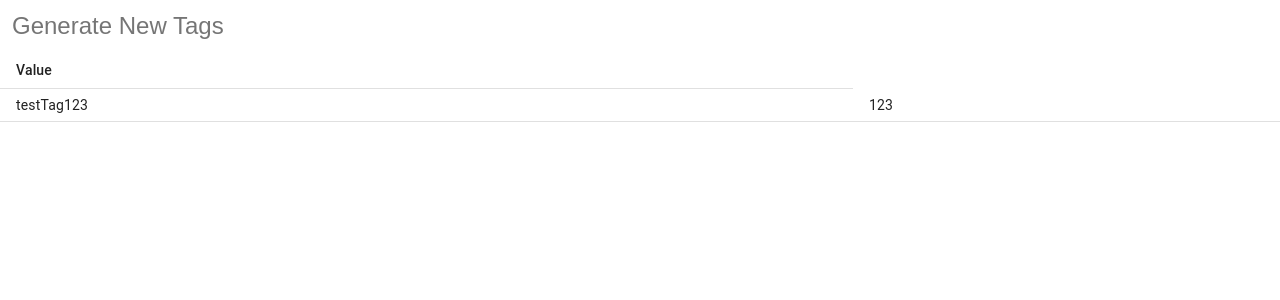
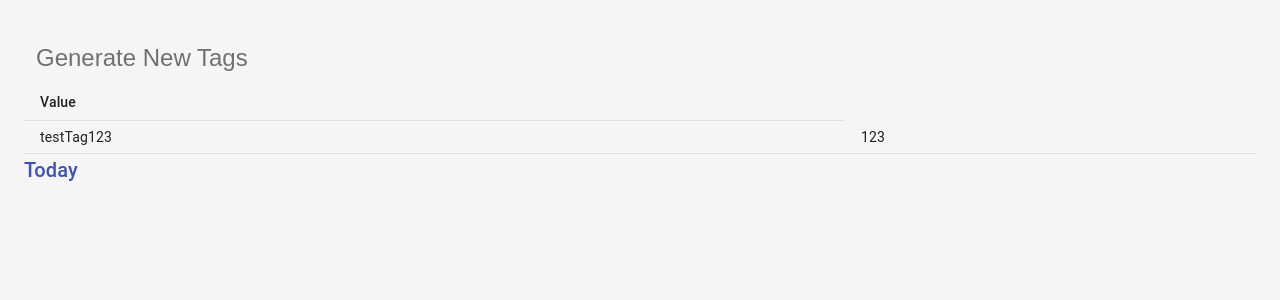
Before and after one commit to cowen314/hwi_template, a React (Create React App) app in the folder source/ui/web/react-app/: page / in a window 1280 px wide. Shown: the top 300 px of the page. Built offline with nearby package versions, Linux system fonts and the light colour scheme; no server answers.

Commit message:
link socket into graph component, change composition

```diff
--- a/source/ui/web/react-app/package.json
+++ b/source/ui/web/react-app/package.json
@@ -14,6 +14,7 @@
     "@types/react": "^16.9.49",
     "@types/react-dom": "^16.9.8",
     "@types/recharts": "^1.8.16",
+    "@types/socket.io-client": "^1.4.34",
     "electron-is-dev": "^1.2.0",
     "plotly.js-basic-dist": "^1.55.2",
     "react": "^16.13.1",
--- a/source/ui/web/react-app/src/components/DataPipeline.tsx
+++ b/source/ui/web/react-app/src/components/DataPipeline.tsx
@@ -5,14 +5,104 @@ import TableBody from '@material-ui/core/TableBody';
 import TableCell from '@material-ui/core/TableCell';
 import TableHead from '@material-ui/core/TableHead';
 import TableRow from '@material-ui/core/TableRow';
-import { IconButton } from '@material-ui/core';
+import { Container, IconButton, makeStyles, useTheme } from '@material-ui/core';
 import { SocketType } from '../custom_type_declarations/common-types';
+import { ResponsiveContainer, LineChart, XAxis, YAxis, Label, Line } from 'recharts';
+import Title from '../dashboard/Title';
+import io from 'socket.io-client';
+// import { useStyles } from '../dashboard/Dashboard';
 
 // Goal: determine how to best pass frequently updating data/tags to React components,
 // where the components need to render a variable number of tags (e.g. in a dynamic list, graph, etc)
 
 // Option 1: using composition
 // Pass the data in as props
+
+const drawerWidth = 240;
+
+export const useStyles = makeStyles((theme) => ({
+    root: {
+      display: 'flex',
+    },
+    toolbar: {
+      paddingRight: 24, // keep right padding when drawer closed
+    },
+    toolbarIcon: {
+      display: 'flex',
+      alignItems: 'center',
+      justifyContent: 'flex-end',
+      padding: '0 8px',
+      ...theme.mixins.toolbar,
+    },
+    appBar: {
+      zIndex: theme.zIndex.drawer + 1,
+      transition: theme.transitions.create(['width', 'margin'], {
+        easing: theme.transitions.easing.sharp,
+        duration: theme.transitions.duration.leavingScreen,
+      }),
+    },
+    appBarShift: {
+      marginLeft: drawerWidth,
+      width: `calc(100% - ${drawerWidth}px)`,
+      transition: theme.transitions.create(['width', 'margin'], {
+        easing: theme.transitions.easing.sharp,
+        duration: theme.transitions.duration.enteringScreen,
+      }),
+    },
+    menuButton: {
+      marginRight: 36,
+    },
+    menuButtonHidden: {
+      display: 'none',
+    },
+    title: {
+      flexGrow: 1,
+    },
+    drawerPaper: {
+      position: 'relative',
+      whiteSpace: 'nowrap',
+      width: drawerWidth,
+      transition: theme.transitions.create('width', {
+        easing: theme.transitions.easing.sharp,
+        duration: theme.transitions.duration.enteringScreen,
+      }),
+    },
+    drawerPaperClose: {
+      overflowX: 'hidden',
+      transition: theme.transitions.create('width', {
+        easing: theme.transitions.easing.sharp,
+        duration: theme.transitions.duration.leavingScreen,
+      }),
+      width: theme.spacing(7),
+      [theme.breakpoints.up('sm')]: {
+        width: theme.spacing(9),
+      },
+    },
+    appBarSpacer: theme.mixins.toolbar,
+    content: {
+      backgroundColor:
+        // theme.palette.mode === 'light'
+        //   ? theme.palette.grey[100]
+        //   : theme.palette.grey[900],
+        theme.palette.grey[100],
+      flexGrow: 1,
+      height: '100vh',
+      overflow: 'auto',
+    },
+    container: {
+      paddingTop: theme.spacing(4),
+      paddingBottom: theme.spacing(4),
+    },
+    paper: {
+      padding: theme.spacing(2),
+      display: 'flex',
+      overflow: 'auto',
+      flexDirection: 'column',
+    },
+    fixedHeight: {
+      height: 240,
+    },
+}));
 
 function ValueTable(props : {tags : any}){  // FIXME
     return <>
@@ -54,36 +144,48 @@ function ValueTable(props : {tags : any}){  // FIXME
     </>
 }
 
-function updateBuffer() {
-
+function BufferedGraph(props: {socket: SocketType, socketEventName: string, lengths: number}) {
+    // TODO move the buffering logic to another component or entity that can be reused in other places where buffering is needed
+    const [bufferedData, setBufferedData] = useState({}); // dictionary(string, number[]))
+    useEffect(
+        () => props.socket.on(props.socketEventName, (data: any) => {  // FIXME switch the type of `data`
+            // concatenate the values in the dictionary with existing values in the buffer, removing old samples
+            Object.keys(data).forEach((key) => (bufferedData as any)[key].concatenate(data[key]));  // TODO rotate out any samples beyond given length
+            setBufferedData(bufferedData);
+    }));
+    return <>
+    <Graph data={bufferedData}/>
+    </>
 }
 
-function DataBuffers(props: {socket: SocketType}, socketEventName: string, lengths: BigInteger) {
-    const [bufferedData, setBufferedData] = useState({}); // dictionary(string, number[]))
-    // LEFT OFF HERE: when something happens (new tags data received), we need to update the buffers
-    // const newDataReceived = () => {
+// function DataBuffer(props: {socket: SocketType, socketEventName: string, lengths: BigInteger}) {
 
-    // };
-    useEffect(props.socket.on(socketEventName, (data: any) => {  // FIXME switch the type of `data`
-        // concatenate the values in the dictionary with existing values in the buffer, removing old samples
-        Object.keys(data).forEach((key) => (bufferedData as any)[key].concatenate(data[key]));  // TODO rotate out any samples beyond given length
-        setBufferedData(bufferedData);
-    }));
-}
+// }
 
-function Graph(props: {dataBuffers: JsxElement}) {
+function Graph(props: {data: any}) {
+    const theme = useTheme();
     // store the current values in buffers (part of this component's state)
     // when something happens, the buffers here get updated
     // don't think this can be compositional, because it actually has state
     // we _could_ pass a buffer component into this as a prop... yeah, let's do that
 
     // OK so I think?? I might need to use context here?
-    // LEFT OFF HERE: It seems like I need to "subscribe" to rerenders of the DataBuffers...
+
+    // Option 1: use context
+    // I would create a context,
+    // wrap the graph object in that context,
+    // then implement the graph so that it pulls from the context.
+    //
+
+    // Option 2: pass the databuffers piece of the state of the DataBuffers into this class
+    // is this possible without nesting this component directly in the data buffers component?
+    // could maybe get around direct nesting with generics
+
     return <React.Fragment>
         <Title>Today</Title>
         <ResponsiveContainer>
           <LineChart
-            data={data}
+            data={props.data}
             margin={{
               top: 16,
               right: 16,
@@ -92,7 +194,9 @@ function Graph(props: {dataBuffers: JsxElement}) {
             }}
           >
             <XAxis dataKey="time" stroke={theme.palette.text.secondary} />
+            {/* <XAxis /> */}
             <YAxis stroke={theme.palette.text.secondary}>
+            {/* <YAxis> */}
               <Label
                 angle={270}
                 position="left"
@@ -117,9 +221,11 @@ function Graph(props: {dataBuffers: JsxElement}) {
 
 
 export default function CompositionApproach() {
+    const classes = useStyles();
     const [tags, setTags] = useState({
         "testTag123": 123
     });
+    const socket = io.connect('http://localhost:5001');
     const setRandomTags = () => {
         // var test : Record<string, number> = {"test": 1};
         var test : any = {"test": 1}; // FIXME find appropriate type
@@ -128,10 +234,15 @@ export default function CompositionApproach() {
         }
         setTags(test);
     }
-    return <>
-    <IconButton onClick={setRandomTags}>Generate New Tags</IconButton>
-    <ValueTable tags={tags}/>
-    </>
+    return <div className={classes.root}>
+        <main className={classes.content}>
+            <Container maxWidth="lg" className={classes.container}>
+                <IconButton onClick={setRandomTags}>Generate New Tags</IconButton>
+                <ValueTable tags={tags}/>
+                <BufferedGraph socket={socket} socketEventName="testEvent" lengths={10}/>
+            </Container>
+        </main>
+    </div>
 }
 
 
```
Also changed, not shown: 1 other file (tests, documents, lock files or other folders).
